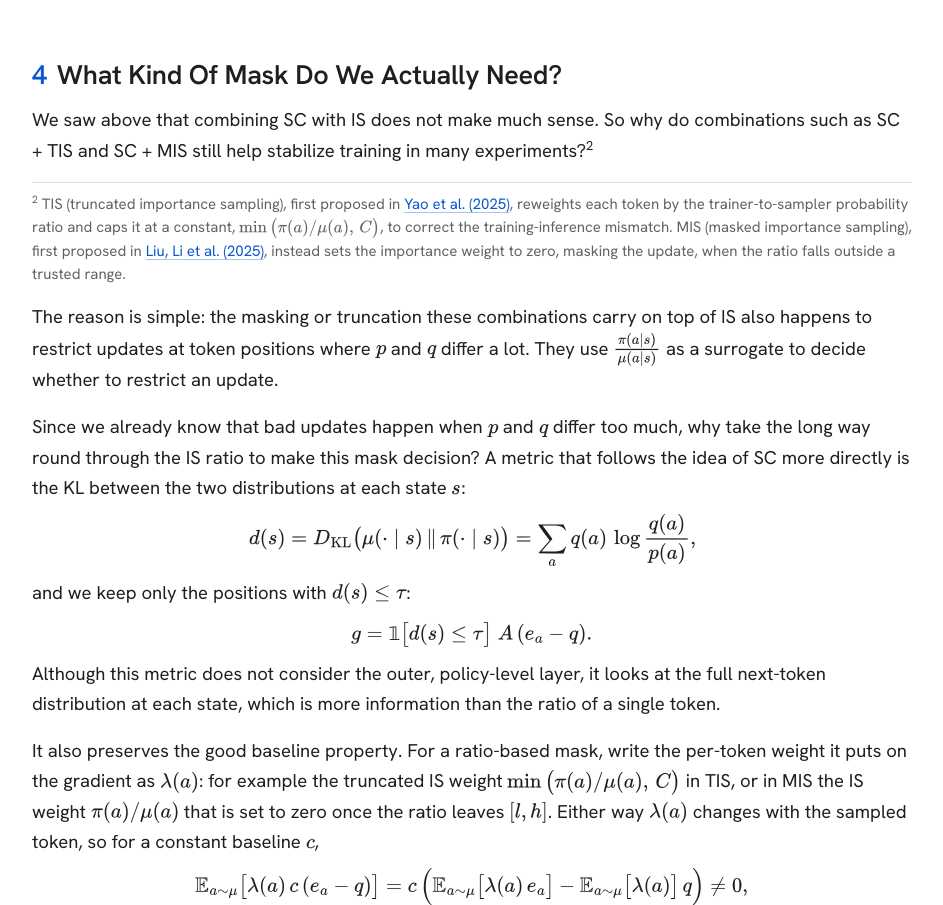
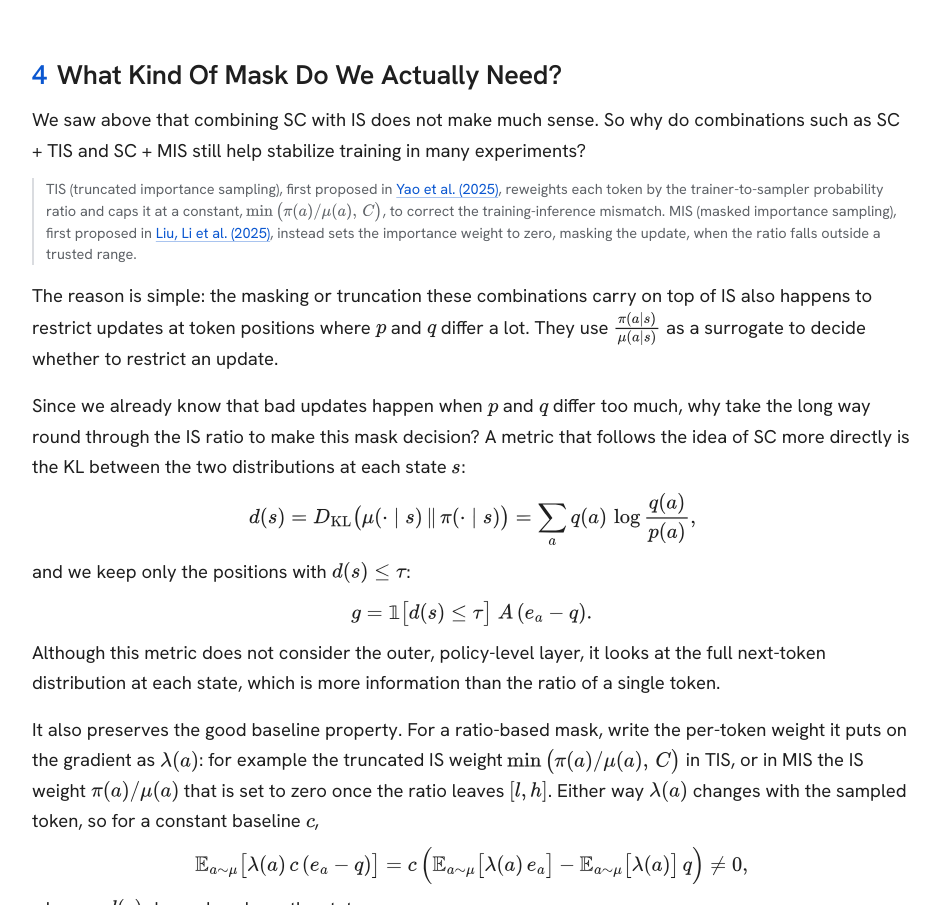
Before and after one commit to Sky-PostTrain/sky-posttrain.github.io, a plain HTML site: page score-centering-async-rl/index.html in a window 1280 px wide. Shown: the part 6122-7027 px from the top of the page, without its empty margins (168-1111 px from the left). Drawn offline with nearby package versions, Linux system fonts and the light colour scheme.

Commit message:
Move TIS/MIS note to the right margin

```diff
--- a/score-centering-async-rl/index.html
+++ b/score-centering-async-rl/index.html
@@ -217,8 +217,7 @@ further reducing the influence of very old policies on the KL penalty.</p></div>
 
   <div class="col">
     <h2 id="sec4"><span class="n">4</span><span>What Kind Of Mask Do We Actually Need?</span></h2>
-    <div><p>We saw above that combining SC with IS does not make much sense. So why do combinations such as SC + TIS and SC + MIS still help stabilize training in many experiments?<sup>2</sup></p>
-    <p><span class="fn"><sup>2</sup> TIS (truncated importance sampling), first proposed in <a href="https://fengyao.notion.site/off-policy-rl">Yao et al. (2025)</a>, reweights each token by the trainer-to-sampler probability ratio and caps it at a constant, \(\min\big(\pi(a)/\mu(a),\,C\big)\), to correct the training-inference mismatch. MIS (masked importance sampling), first proposed in <a href="https://richardli.xyz/post/rl-collapse-training-inference/">Liu, Li et al. (2025)</a>, instead sets the importance weight to zero, masking the update, when the ratio falls outside a trusted range.</span></p>
+    <div><p class="has-side">We saw above that combining SC with IS does not make much sense. So why do combinations such as SC + TIS and SC + MIS still help stabilize training in many experiments?<span class="side side-r">TIS (truncated importance sampling), first proposed in <a href="https://fengyao.notion.site/off-policy-rl">Yao et al. (2025)</a>, reweights each token by the trainer-to-sampler probability ratio and caps it at a constant, \(\min\big(\pi(a)/\mu(a),\,C\big)\), to correct the training-inference mismatch. MIS (masked importance sampling), first proposed in <a href="https://richardli.xyz/post/rl-collapse-training-inference/">Liu, Li et al. (2025)</a>, instead sets the importance weight to zero, masking the update, when the ratio falls outside a trusted range.</span></p>
     <p>The reason is simple: the masking or truncation these combinations carry on top of IS also happens to restrict updates at token positions where \(p\) and \(q\) differ a lot. They use \(\frac{\pi(a\mid s)}{\mu(a\mid s)}\) as a surrogate to decide whether to restrict an update.</p>
     <p>Since we already know that bad updates happen when \(p\) and \(q\) differ too much, why take the long way round through the IS ratio to make this mask decision? A metric that follows the idea of SC more directly is the KL between the two distributions at each state \(s\):
 \[
```
